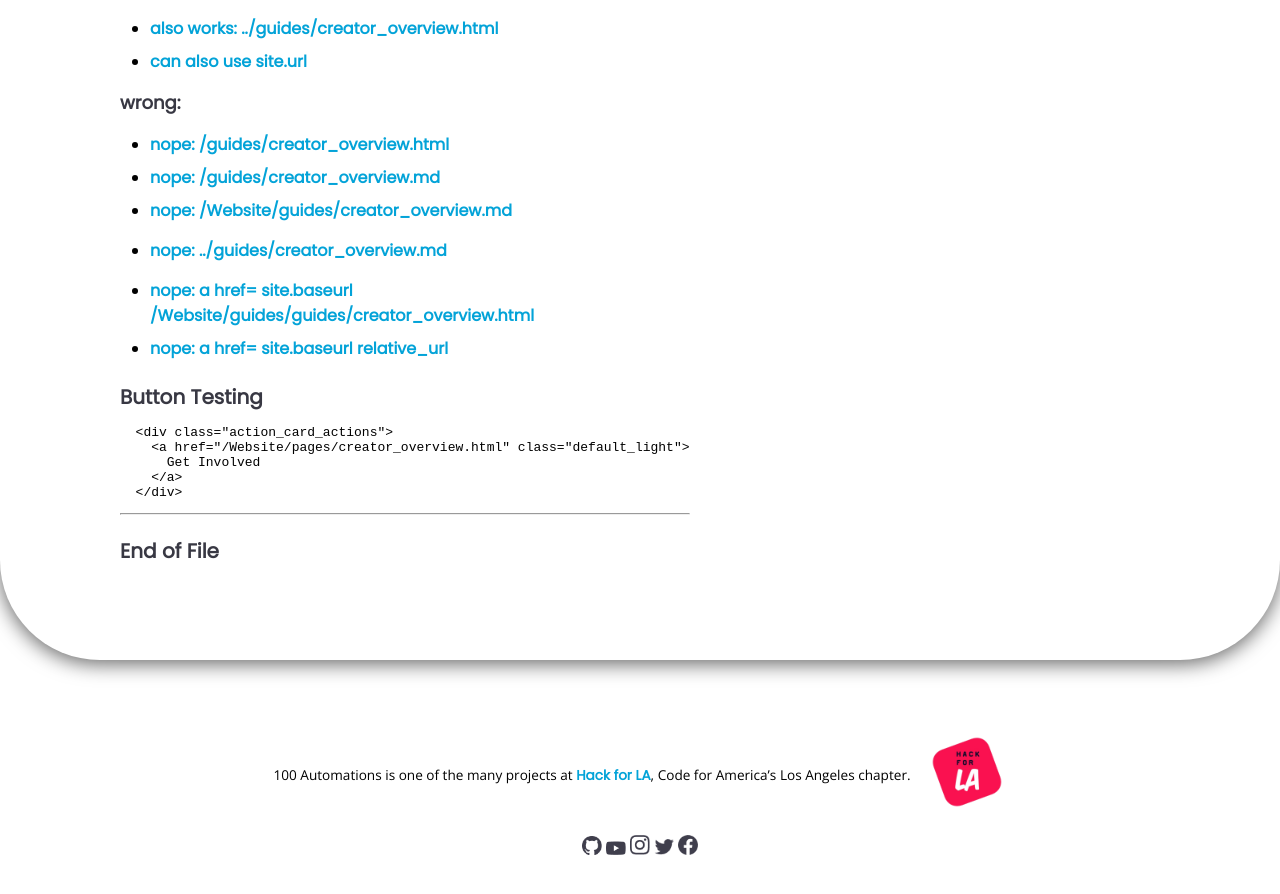
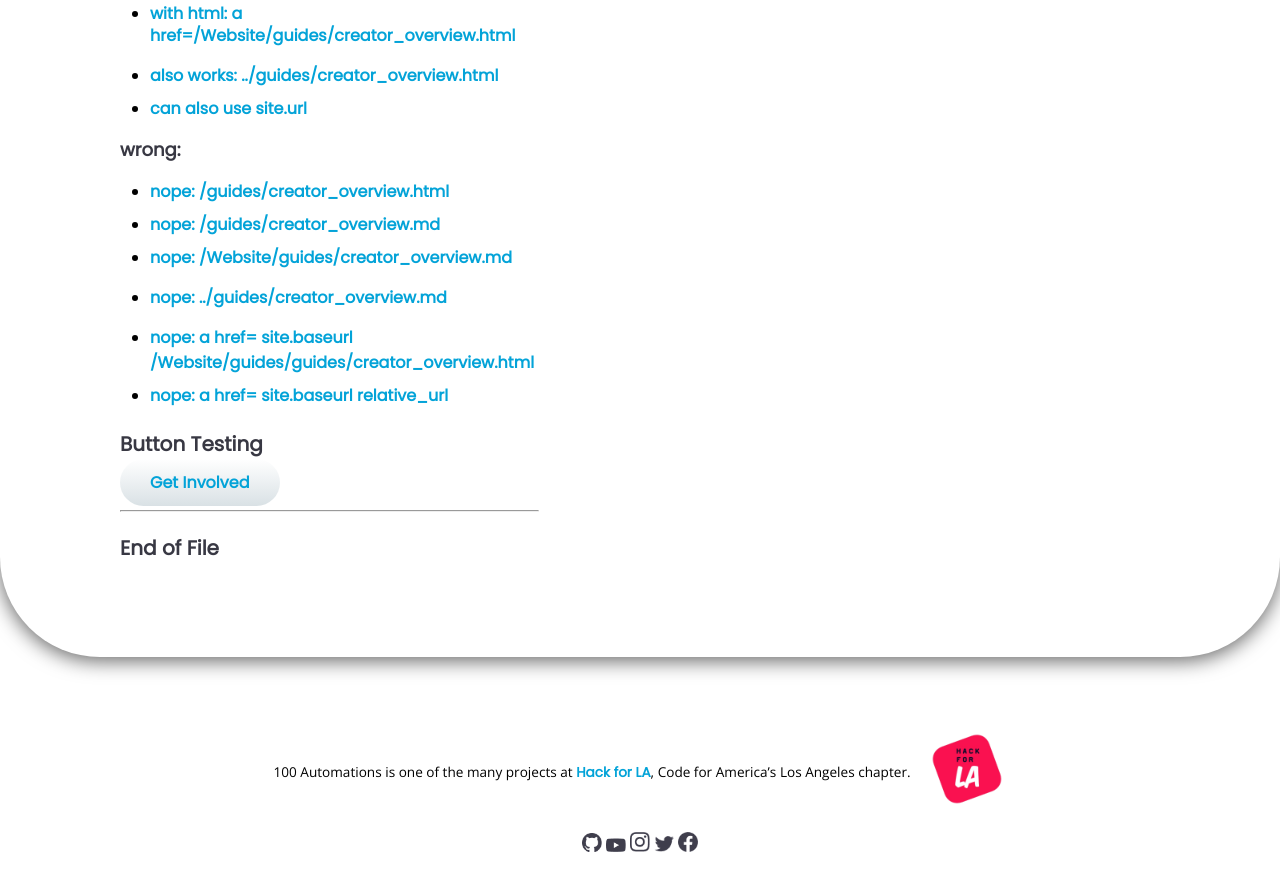
Before and after one commit to 100Automations/Website, a Jekyll site: the page built from _pages/blank_example.md, in a window 1280 px wide and 900 px high, scrolled down 1098 px. Shown: the top 894 px of the window. Built offline with Jekyll 4.4.1, drawn with Linux system fonts in a browser that asks for light colours.

Commit message:
Update blank_example.md

```diff
--- a/_pages/blank_example.md
+++ b/_pages/blank_example.md
@@ -42,11 +42,8 @@ Example_description_text_for_blank_example_file
 
 ## Button Testing
 
-      <div class="action_card_actions">
-        <a href="{{ site.pages[1].url | relative_url }}" class="default_light">
-          Get Involved
-        </a>
-      </div>
+<a href="{{ site.pages[1].url | relative_url }}" class="default_light">Get Involved</a>
+
 
 ---
 ## End of File
```
